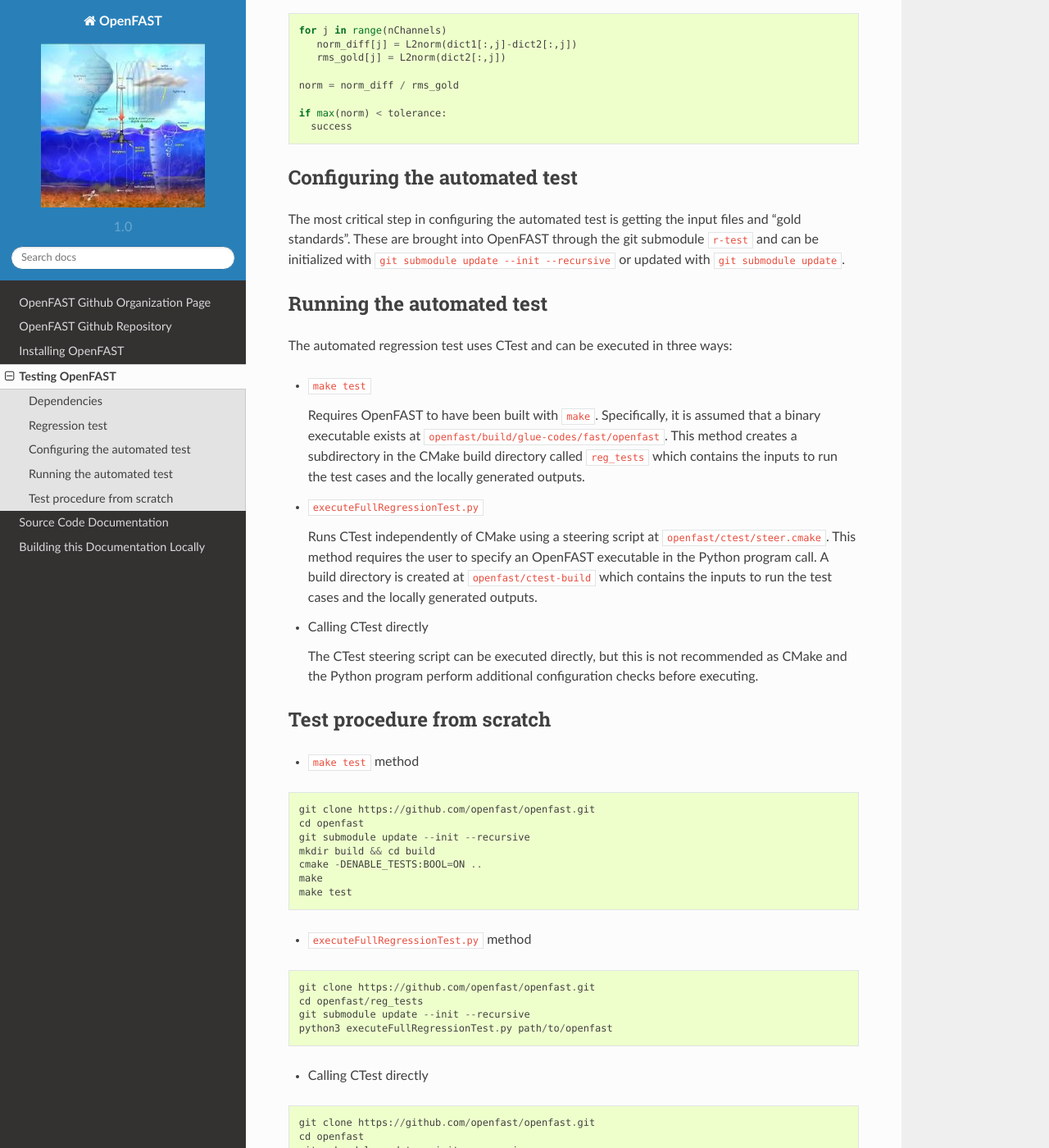
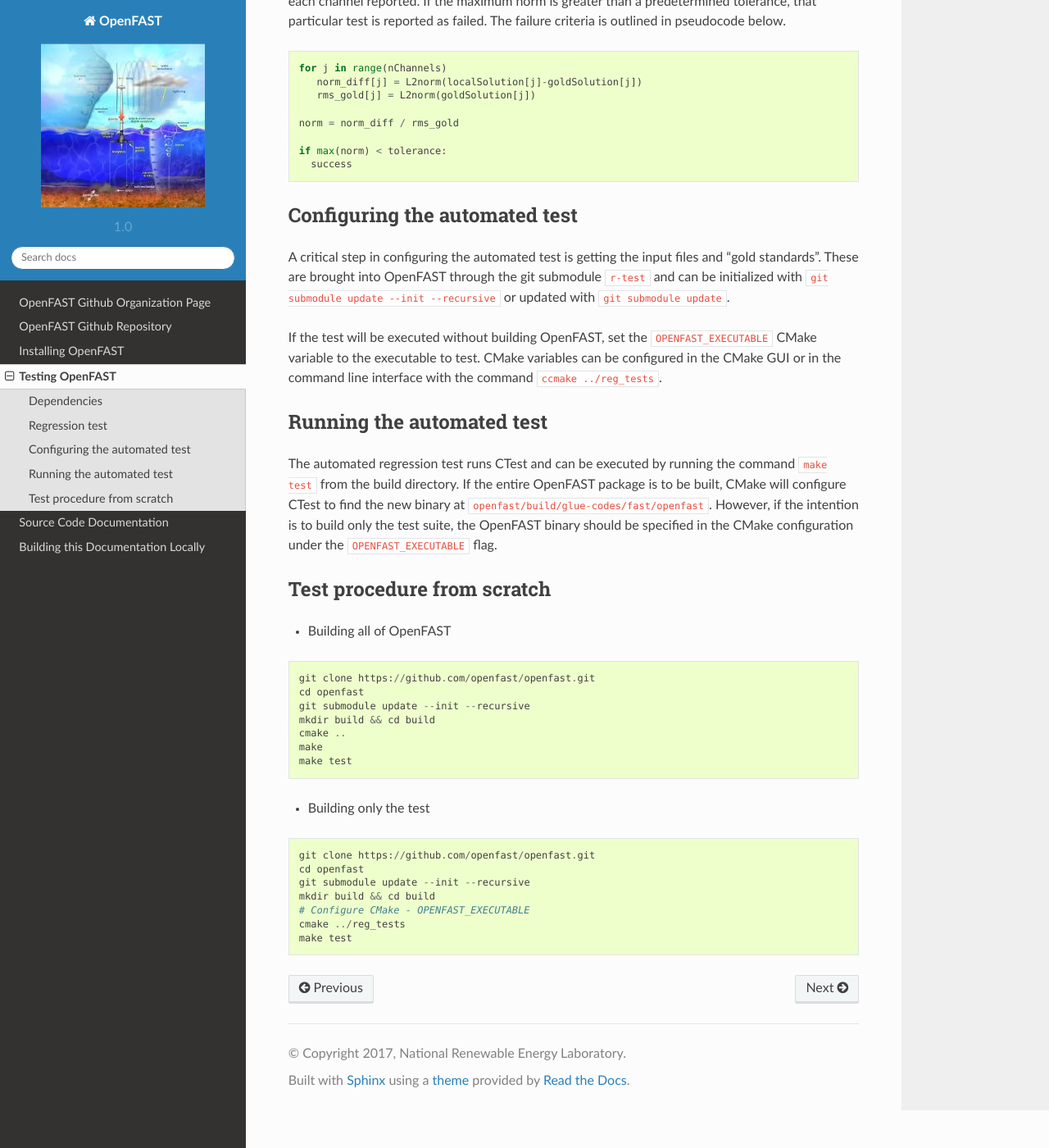
Before and after one commit to OpenFAST/openfast, a Sphinx documentation site: the page built from docs/source/test.rst, in a window 1280 px wide and 1400 px high, scrolled down 907 px. Shown: the whole window at 82% size. Built offline with Sphinx 7.4.7 and the Read the Docs theme 2.0.0, drawn with Linux system fonts in a browser that asks for light colours; pages that are not in the unit, such as notebooks, are missing from menus; some of the changed text lies outside the part shown.

Commit message:
update the documentation after regression test rework

```diff
--- a/docs/source/test.rst
+++ b/docs/source/test.rst
@@ -1,18 +1,20 @@
 Testing OpenFAST
 ================
 
-OpenFAST automated testing is accomplished through the use of `CTest <https://cmake.org/Wiki/CMake/Testing_With_CTest>` and customized with a set of Python scripts.
+OpenFAST automated testing is accomplished through the use of `CTest <https://cmake.org/Wiki/CMake/Testing_With_CTest>`__ and customized with a set of Python scripts.
 
 All of the files corresponding to automated testing are contained in the ``reg_tests``
-and ``ctest`` directories of the OpenFAST repository. ``ctest`` contains configuration
-files and should generally be left untouched. ``reg_tests`` contains the input files,
-"gold standard" outputs, and various Python programs used in the tests.
+directory of the OpenFAST repository. The associated files include
+
+- input files
+- "gold standard" outputs
+- various Python programs used in the tests
 
 Dependencies
 ------------
 - Python 3.0+
 - Numpy
-- CTest distributed through CMake
+- CMake and CTest
 
 Regression test
 ---------------
@@ -32,8 +34,8 @@ is greater than a predetermined tolerance, that particular test is reported as f
 ::
 
   for j in range(nChannels)
-     norm_diff[j] = L2norm(dict1[:,j]-dict2[:,j])
-     rms_gold[j] = L2norm(dict2[:,j])
+     norm_diff[j] = L2norm(localSolution[j]-goldSolution[j])
+     rms_gold[j] = L2norm(goldSolution[j])
 
   norm = norm_diff / rms_gold
 
@@ -42,39 +44,25 @@ is greater than a predetermined tolerance, that particular test is reported as f
 
 Configuring the automated test
 ------------------------------
-The most critical step in configuring the automated test is getting the input files
+A critical step in configuring the automated test is getting the input files
 and "gold standards". These are brought into OpenFAST through the git submodule ``r-test``
 and can be initialized with ``git submodule update --init --recursive`` or updated with
 ``git submodule update``.
 
+If the test will be executed without building OpenFAST, set the ``OPENFAST_EXECUTABLE`` CMake
+variable to the executable to test. CMake variables can be configured in the CMake
+GUI or in the command line interface with the command ``ccmake ../reg_tests``.
+
 Running the automated test
 --------------------------
-The automated regression test uses CTest and can be executed in three ways:
-
-- ``make test``
-
-  Requires OpenFAST to have been built with ``make``. Specifically, it is
-  assumed that a binary executable exists at ``openfast/build/glue-codes/fast/openfast``.
-  This method creates a subdirectory in the CMake build directory called ``reg_tests``
-  which contains the inputs to run the test cases and the locally generated outputs.
-
-
-- ``executeFullRegressionTest.py``
-
-  Runs CTest independently of CMake using a steering script at ``openfast/ctest/steer.cmake``.
-  This method requires the user to specify an OpenFAST executable in the Python program call.
-  A build directory is created at ``openfast/ctest-build`` which contains the inputs to run the
-  test cases and the locally generated outputs.
-
-
-- Calling CTest directly
-
-  The CTest steering script can be executed directly, but this is not recommended as
-  CMake and the Python program perform additional configuration checks before executing.
+The automated regression test runs CTest and can be executed by running the command ``make test`` from the build directory. If
+the entire OpenFAST package is to be built, CMake will configure CTest to find the new binary at
+``openfast/build/glue-codes/fast/openfast``. However, if the intention is to build only the test suite, the OpenFAST binary
+should be specified in the CMake configuration under the ``OPENFAST_EXECUTABLE`` flag.
 
 Test procedure from scratch
 ---------------------------
-- ``make test`` method
+- Building all of OpenFAST
 
 ::
 
@@ -82,24 +70,19 @@ Test procedure from scratch
   cd openfast
   git submodule update --init --recursive
   mkdir build && cd build
-  cmake -DENABLE_TESTS:BOOL=ON ..
+  cmake ..
   make
   make test
 
-- ``executeFullRegressionTest.py`` method
 
-::
-
-  git clone https://github.com/openfast/openfast.git
-  cd openfast/reg_tests
-  git submodule update --init --recursive
-  python3 executeFullRegressionTest.py path/to/openfast
-
-- Calling CTest directly
+- Building only the test
 
 ::
 
   git clone https://github.com/openfast/openfast.git
   cd openfast
   git submodule update --init --recursive
-  ctest -S ctest/steer.cmake -V -DEXECUTABLE=path/to/openfast
+  mkdir build && cd build
+  # Configure CMake - OPENFAST_EXECUTABLE
+  cmake ../reg_tests
+  make test
```
Also changed, not shown: reg_tests/README.md.
